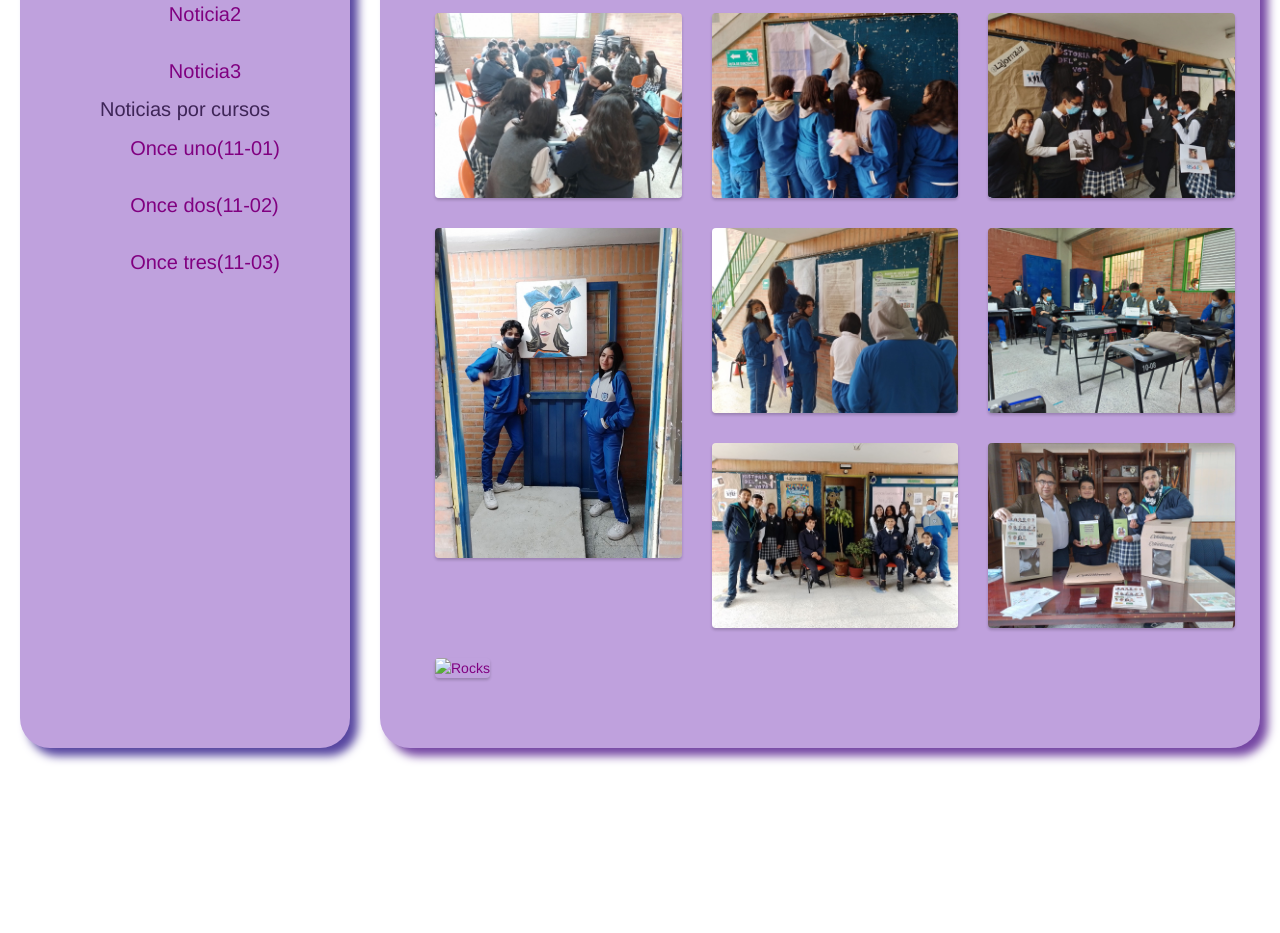
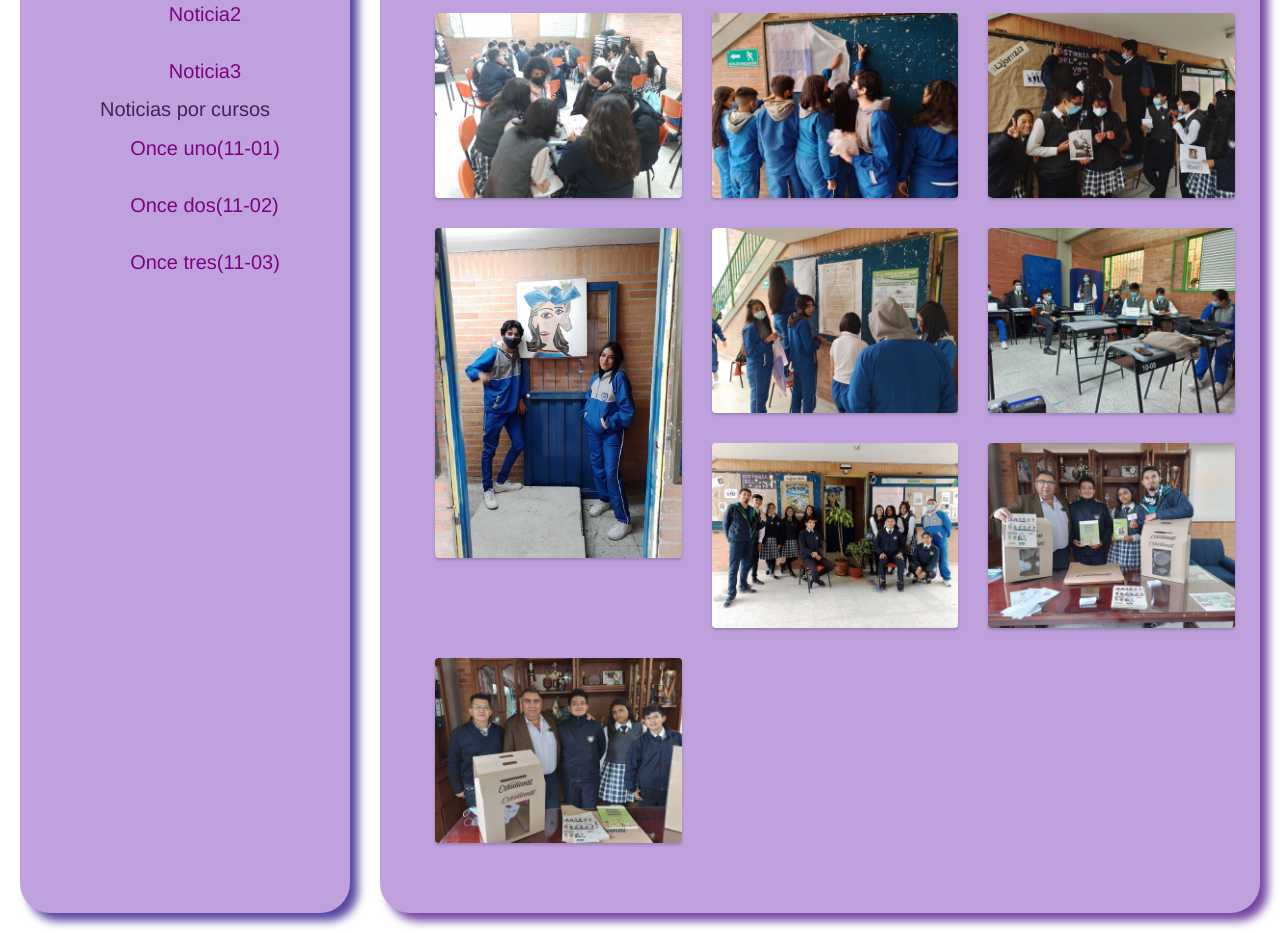
Before and after one commit to nico7327/La-jornada, a plain HTML site: page foto.html in a window 1280 px wide. Shown: the part 309-1242 px from the top of the page. Before the commit the page ends 1077 px from the top, so only its background shows below. Drawn offline with nearby package versions, Linux system fonts and the light colour scheme; some packages are replaced by stand-ins of ours; a script that the page names is missing; a web font is replaced by a local one.

Commit message:
Update foto.html

```diff
--- a/foto.html
+++ b/foto.html
@@ -75,7 +75,7 @@
                 </div>
                 <div class="col-sm-6 col-md-4">
                     <a class="lightbox" href="img/foto.jpg">
-                        <img src="img/foto.jpg" alt="Rocks">
+                        <img src="foto.jpg" alt="Rocks">
                     </a>
                 </div>
 
```
